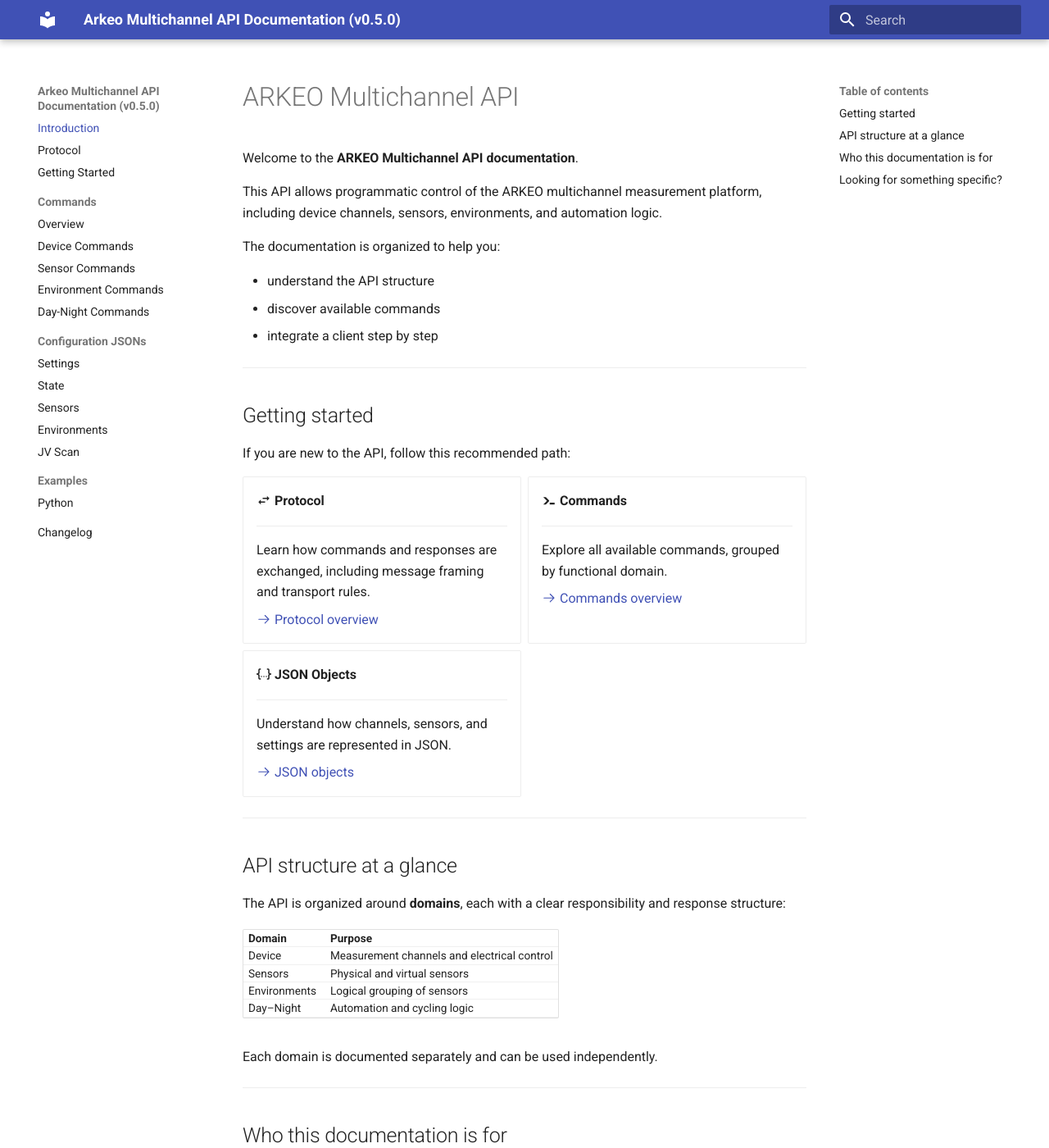
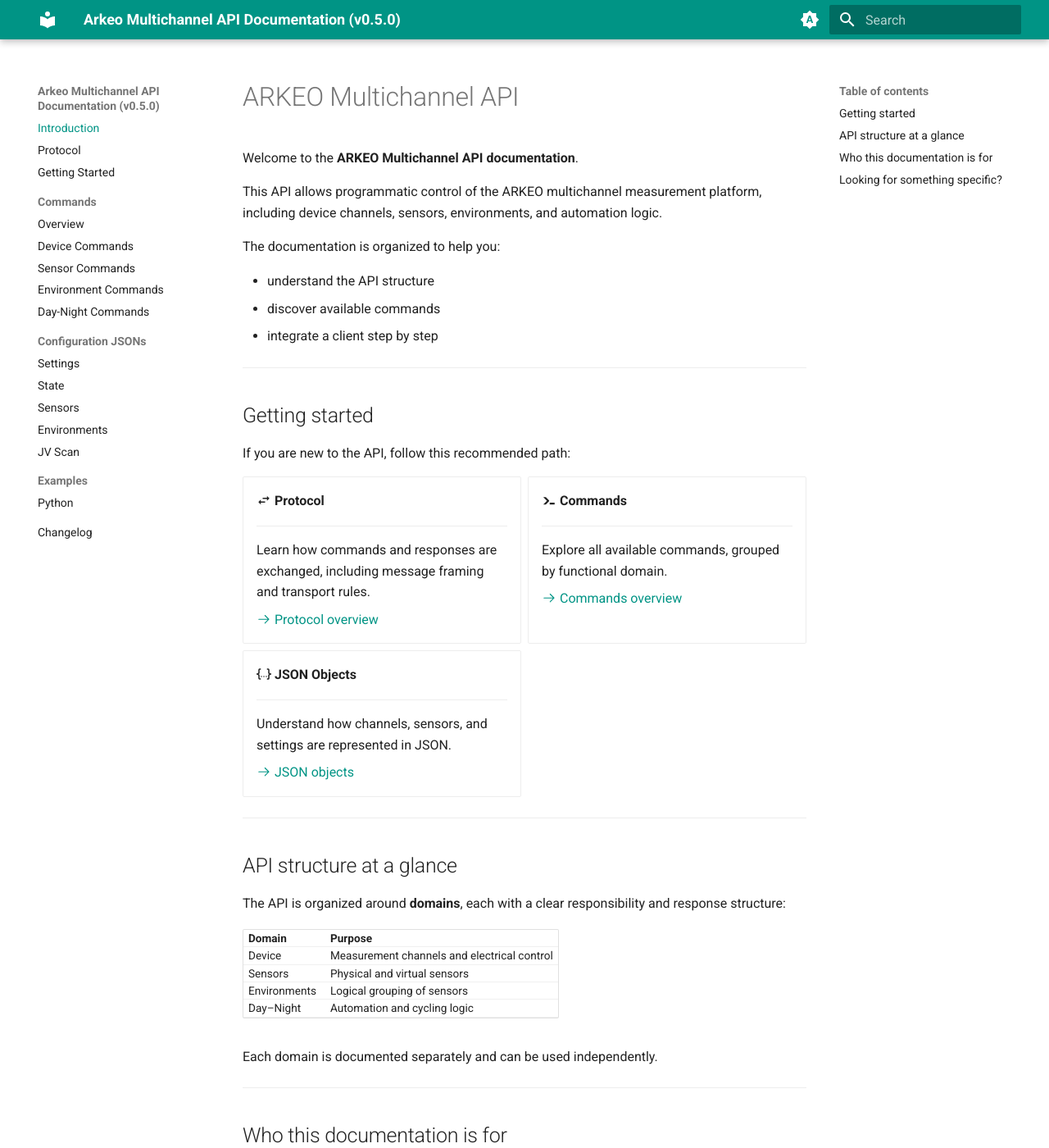
Before and after one commit to cicciresearch/arkeo-multichannel-api-docs, an MkDocs documentation site: the page built from docs/index.md, in a window 1280 px wide and 1400 px high. Shown: the whole window at 82% size. Built offline with MkDocs 1.6.1 and Material for MkDocs 9.7.7, drawn with Linux system fonts in a browser that asks for light colours.

Commit message:
Added Dark Mode

```diff
--- a/docs/assets/stylesheets/extra.css
+++ b/docs/assets/stylesheets/extra.css
@@ -39,3 +39,33 @@
 .md-typeset table td {
   border-bottom: 1px solid rgba(0, 0, 0, 0.06);
 }
+
+/* Improve code contrast in dark mode */
+[data-md-color-scheme="slate"] {
+  --md-code-bg-color: #1e1e1e;
+  --md-code-fg-color: #e6e6e6;
+}
+
+/* Inline code */
+[data-md-color-scheme="slate"] code {
+  color: #80cbc4;
+}
+
+/* fix tables in darkmode */
+[data-md-color-scheme="slate"] table {
+  background-color: #1b1b1b;
+}
+
+[data-md-color-scheme="slate"] th {
+  background-color: #222;
+  color: #ffffff;
+}
+
+[data-md-color-scheme="slate"] td {
+  border-color: #333;
+}
+
+
+[data-md-color-scheme="slate"] .md-typeset .admonition {
+  border-left: 4px solid var(--md-primary-fg-color);
+}
--- a/mkdocs.yml
+++ b/mkdocs.yml
@@ -15,6 +15,29 @@
     - content.image.zoom
     - content.action.copy
     - content.icons
+  palette:
+    - media: "(prefers-color-scheme)"
+      primary: teal
+      toggle:
+        icon: material/brightness-auto
+        name: Switch to light mode
+
+    - media: "(prefers-color-scheme: light)"
+      scheme: default
+      primary: teal
+      accent: teal
+      toggle:
+        icon: material/brightness-7
+        name: Switch to dark mode
+
+    - media: "(prefers-color-scheme: dark)"
+      scheme: slate
+      primary: teal
+      accent: cyan
+      toggle:
+        icon: material/brightness-4
+        name: Switch to system preference
+
 
 markdown_extensions:
   - toc:
@@ -24,6 +47,7 @@
       anchor_linenums: false
       linenums: false
       guess_lang: false
+      use_pygments: true
   - admonition
   - pymdownx.details
   - pymdownx.superfences
```
Also changed, not shown: 2 other files.
